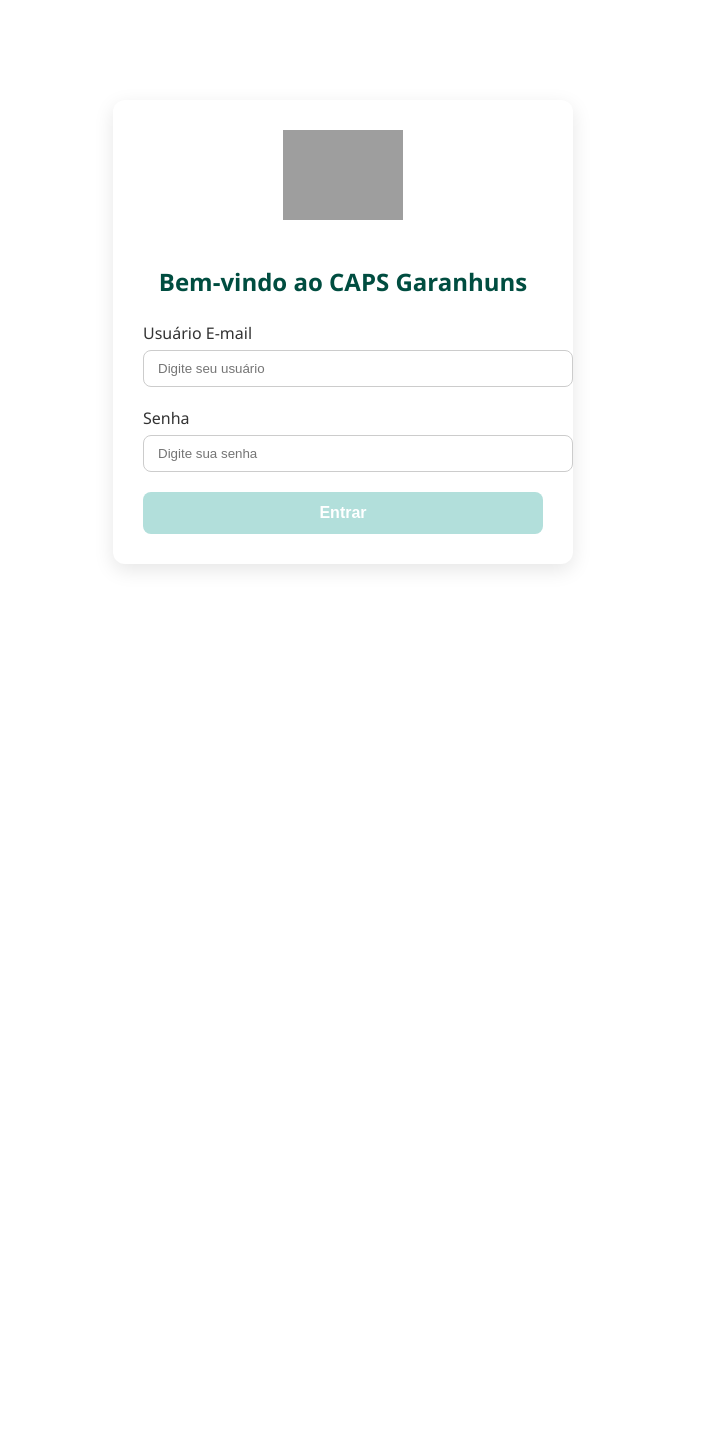
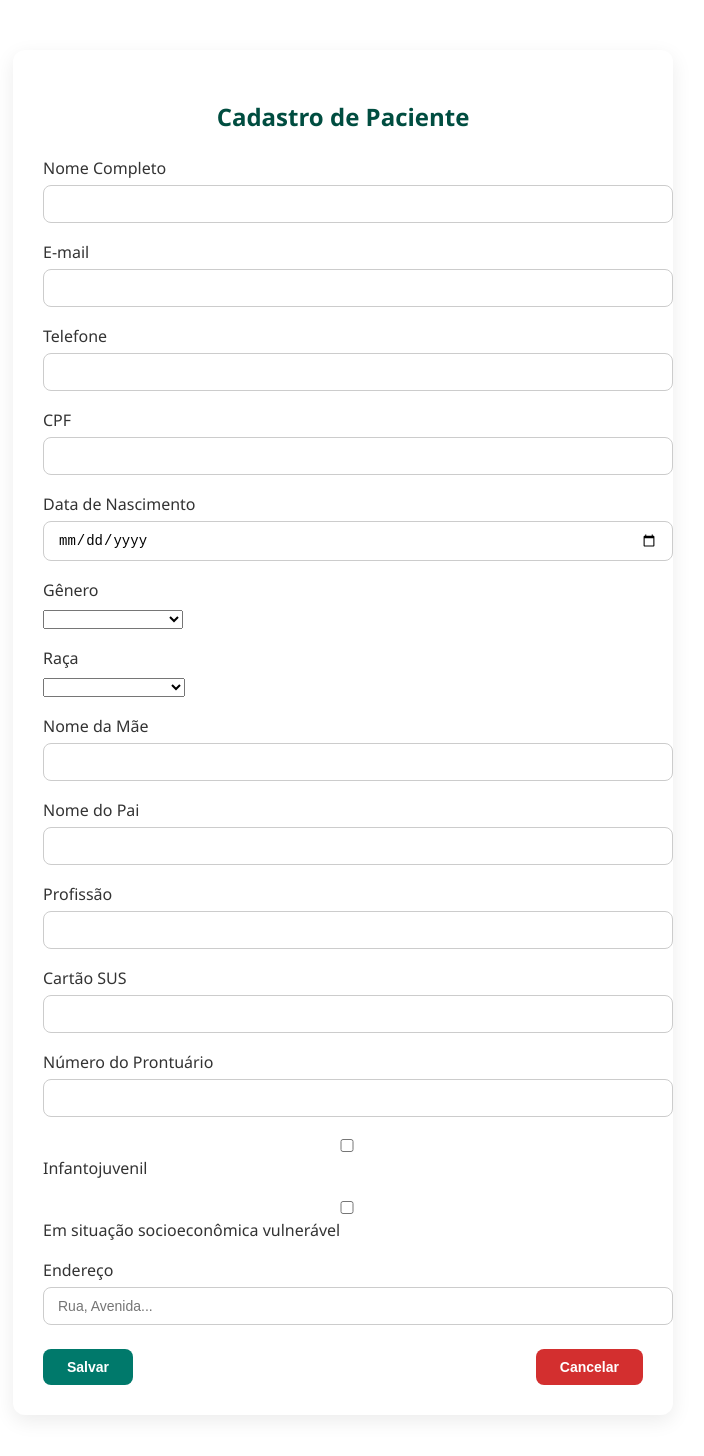
Before and after one commit to lyra-solfieri/caps-project-front, an Angular app: page /pacientes/cadastro in a window 1280 px wide. Before the commit this address led to /login. Shown: the top 1456 px of the page, without its empty margins (297-1001 px from the left). Before the commit the page ends 800 px from the top, so only its background shows below. Built offline with nearby package versions, Linux system fonts and the light colour scheme; grey boxes are pictures that could not be loaded.

Commit message:
Service Cadastro Paciente api

```diff
--- /dev/null
+++ b/src/app/enums/genero.enum.ts
@@ -0,0 +1,6 @@
+export enum Genero {
+  MASCULINO = 'MASCULINO',
+  FEMININO = 'FEMININO',
+  OUTRO = 'OUTRO',
+  NAO_INFORMADO = 'NAO_INFORMADO'
+}
--- /dev/null
+++ b/src/app/enums/raca.enum.ts
@@ -0,0 +1,8 @@
+export enum Raca {
+  BRANCA = 'BRANCA',
+  PRETA = 'PRETA',
+  PARDA = 'PARDA',
+  AMARELA = 'AMARELA',
+  INDIGENA = 'INDIGENA',
+  NAO_DECLARADO = 'NAO_DECLARADO'
+}
--- a/src/app/pacientes/cadastro-paciente/cadastro-paciente.component.html
+++ b/src/app/pacientes/cadastro-paciente/cadastro-paciente.component.html
@@ -2,62 +2,113 @@
   <h2>Cadastro de Paciente</h2>
 
   <form #pacienteForm="ngForm" (ngSubmit)="onSubmit()">
+
     <!-- Nome -->
     <div class="form-group">
       <label for="nome">Nome Completo</label>
-        <input
-          type="text"
-          id="nome"
-          name="nome"
-          required
-          [(ngModel)]="paciente.nome"
-          placeholder="Digite o nome completo"
-        />
+      <input type="text" id="nome" name="nome" required [(ngModel)]="paciente.nome" />
     </div>
 
-      <!-- Idade -->
+    <!-- Email -->
     <div class="form-group">
-        <label for="idade">Idade</label>
-        <input
-          type="number"
-          id="idade"
-          name="idade"
-          required
-          [(ngModel)]="paciente.idade"
-          placeholder="Digite a idade"
-        />
+      <label for="email">E-mail</label>
+      <input type="email" id="email" name="email" [(ngModel)]="paciente.email" />
     </div>
 
-      <!-- Responsável -->
+    <!-- Telefone -->
     <div class="form-group">
-        <label for="responsavel">Nome do Responsável</label>
-        <input
-          type="text"
-          id="responsavel"
-          name="responsavel"
-          required
-          [(ngModel)]="paciente.responsavel"
-          placeholder="Digite o nome do responsável"
-        />
+      <label for="telefone">Telefone</label>
+      <input type="text" id="telefone" name="telefone" [(ngModel)]="paciente.telefone" />
     </div>
 
-      <!-- Observações -->
+    <!-- CPF -->
     <div class="form-group">
-        <label for="observacoes">Observações</label>
-        <textarea
-          id="observacoes"
-          name="observacoes"
-          [(ngModel)]="paciente.observacoes"
-          placeholder="Digite alguma observação"
-        ></textarea>
+      <label for="cpf">CPF</label>
+      <input type="text" id="cpf" name="cpf" [(ngModel)]="paciente.cpf" />
+    </div>
+
+    <!-- Data de Nascimento -->
+    <div class="form-group">
+      <label for="dataNascimento">Data de Nascimento</label>
+      <input type="date" id="dataNascimento" name="dataNascimento" [(ngModel)]="paciente.dataNascimento" />
+    </div>
+
+    <!-- Gênero -->
+    <div class="form-group">
+      <label for="genero">Gênero</label>
+      <select id="genero" name="genero" [(ngModel)]="paciente.genero">
+        <option [ngValue]="null">Selecione</option>
+        <option *ngFor="let g of generos" [ngValue]="g">{{ g }}</option>
+      </select>
+    </div>
+
+    <!-- Raça -->
+    <div class="form-group">
+      <label for="raca">Raça</label>
+      <select id="raca" name="raca" [(ngModel)]="paciente.raca">
+        <option [ngValue]="null">Selecione</option>
+        <option *ngFor="let r of racas" [ngValue]="r">{{ r }}</option>
+      </select>
+    </div>
+
+    <!-- Nome da Mãe -->
+    <div class="form-group">
+      <label for="nomeMae">Nome da Mãe</label>
+      <input type="text" id="nomeMae" name="nomeMae" [(ngModel)]="paciente.nomeMae" />
+    </div>
+
+    <!-- Nome do Pai -->
+    <div class="form-group">
+      <label for="nomePai">Nome do Pai</label>
+      <input type="text" id="nomePai" name="nomePai" [(ngModel)]="paciente.nomePai" />
+    </div>
+
+    <!-- Profissão -->
+    <div class="form-group">
+      <label for="profissao">Profissão</label>
+      <input type="text" id="profissao" name="profissao" [(ngModel)]="paciente.profissao" />
+    </div>
+
+    <!-- Número do Cartão SUS -->
+    <div class="form-group">
+      <label for="numeroCartaoSUS">Cartão SUS</label>
+      <input type="text" id="numeroCartaoSUS" name="numeroCartaoSUS" [(ngModel)]="paciente.numeroCartaoSUS" />
+    </div>
+
+    <!-- Número do Prontuário -->
+    <div class="form-group">
+      <label for="numeroProntuario">Número do Prontuário</label>
+      <input type="number" id="numeroProntuario" name="numeroProntuario" [(ngModel)]="paciente.numeroProntuario" />
+    </div>
+
+    <!-- Infantojuvenil -->
+    <div class="form-group">
+      <label>
+        <input type="checkbox" name="infantojuvenil" [(ngModel)]="paciente.infantojuvenil" />
+        Infantojuvenil
+      </label>
+    </div>
+
+    <!-- Situação Socioeconômica -->
+    <div class="form-group">
+      <label>
+        <input type="checkbox" name="emSituacaoSocioeconomica" [(ngModel)]="paciente.emSituacaoSocioeconomica" />
+        Em situação socioeconômica vulnerável
+      </label>
+    </div>
+
+    <!-- Endereço (exemplo simples para mostrar estrutura) -->
+    <div class="form-group">
+      <label for="endereco">Endereço</label>
+      <input type="text" id="logradouro" name="endereco.logradouro" placeholder="Rua, Avenida..." [(ngModel)]="paciente.endereco.logradouro" />
+      <!-- Adicione mais campos como cidade, estado, CEP, etc., conforme sua entidade Endereco -->
     </div>
 
     <!-- Botões -->
     <div class="buttons">
-        <button type="submit" [disabled]="!pacienteForm.form.valid">
-          Salvar
-        </button>
+      <button type="submit" [disabled]="!pacienteForm.form.valid">Salvar</button>
       <button type="button" class="cancel" (click)="cancelar()">Cancelar</button>
     </div>
+
   </form>
 </div>
--- a/src/app/pacientes/cadastro-paciente/cadastro-paciente.component.ts
+++ b/src/app/pacientes/cadastro-paciente/cadastro-paciente.component.ts
@@ -1,32 +1,69 @@
 import { Component } from '@angular/core';
 import { CommonModule } from '@angular/common';
 import { FormsModule } from '@angular/forms';
-import { Router } from '@angular/router'; //RouterLink
+import { Router } from '@angular/router';
+import { HttpClientModule } from '@angular/common/http';
+
+import { Genero } from '../../enums/genero.enum';
+import { Raca } from '../../enums/raca.enum';
+import { PacienteDto, PacienteService } from '../../services/paciente.service';
 
 @Component({
   selector: 'app-cadastro-paciente',
   standalone: true,
-  imports: [CommonModule, FormsModule],
+  imports: [CommonModule, FormsModule, HttpClientModule],
   templateUrl: './cadastro-paciente.component.html',
   styleUrls: ['./cadastro-paciente.component.css']
 })
 export class CadastroPacienteComponent {
-  paciente = {
+  generos = Object.values(Genero);
+  racas = Object.values(Raca);
+
+  paciente: PacienteDto = {
     nome: '',
-    idade: null,
-    responsavel: '',
-    observacoes: ''
+    email: '',
+    telefone: '',
+    cpf: '',
+    dataNascimento: '',
+    genero: '',
+    nomeMae: '',
+    nomePai: '',
+    profissao: '',
+    numeroCartaoSUS: '',
+    raca: '',
+    numeroProntuario: undefined,
+    infantojuvenil: false,
+    emSituacaoSocioeconomica: false,
+    endereco: {
+      logradouro: '',
+      numero: '',
+      bairro: '',
+      cidade: '',
+      estado: '',
+      cep: ''
+    }
   };
 
-  constructor(private router: Router) {}
+  constructor(
+    private pacienteService: PacienteService,
+    private router: Router
+  ) {}
 
   onSubmit() {
-    console.log('Paciente cadastrado:', this.paciente);
-    alert('Paciente cadastrado com sucesso!');
-    this.router.navigate(['/pacientes']);
+    this.pacienteService.criarPaciente(this.paciente).subscribe({
+      next: (res) => {
+        console.log('Paciente cadastrado:', res);
+        alert('Paciente cadastrado com sucesso!');
+        this.router.navigate(['/pacientes']);
+      },
+      error: (err) => {
+        console.error('Erro ao cadastrar paciente:', err);
+        alert('Erro ao cadastrar paciente. Verifique os dados.');
+      }
+    });
   }
 
   cancelar() {
-    this.router.navigate(['/pacientes']);
+    this.router.navigate(['/dashboard']);
   }
 }
--- a/src/app/pacientes/listar/pacientes.component.ts
+++ b/src/app/pacientes/listar/pacientes.component.ts
@@ -19,7 +19,7 @@ export class PacientesComponent {
   constructor(private router: Router) {}
 
   addPaciente() {
-    this.router.navigate(['/pacientes/novo']);
+    this.router.navigate(['/pacientes/cadastro']);
   }
 
   editarPaciente(paciente: any) {
--- a/src/app/services/auth.service.ts
+++ b/src/app/services/auth.service.ts
@@ -11,7 +11,7 @@ interface LoginRequest {
   providedIn: 'root'
 })
 export class AuthService {
-  private apiUrl = 'http://localhost:4200/auth/login';  // Rota api login
+  private apiUrl = 'http://localhost:4200/auth/login';
 
   constructor(private http: HttpClient) { }
 
--- /dev/null
+++ b/src/app/services/paciente.service.ts
@@ -0,0 +1,40 @@
+import { Injectable } from '@angular/core';
+import { HttpClient, HttpHeaders } from '@angular/common/http';
+import { Observable } from 'rxjs';
+
+export interface PacienteDto {
+  nome: string;
+  email: string;
+  telefone: string;
+  cpf: string;
+  dataNascimento: string;
+  genero?: string;
+  nomeMae: string;
+  nomePai: string;
+  profissao: string;
+  numeroCartaoSUS: string;
+  raca?: string;
+  numeroProntuario?: number;
+  infantojuvenil?: boolean;
+  emSituacaoSocioeconomica?: boolean;
+  endereco?: any;
+}
+
+@Injectable({
+  providedIn: 'root'
+})
+export class PacienteService {
+  private readonly apiUrl = 'http://localhost:8080/api/pacientes';
+
+
+  constructor(private http: HttpClient) {}
+
+criarPaciente(paciente: PacienteDto): Observable<any> {
+  const token = localStorage.getItem('token');
+  const headers = new HttpHeaders({
+    Authorization: `Bearer ${token}`
+  });
+  return this.http.post(this.apiUrl, paciente, { headers });
+}
+
+}
```
Also changed, not shown: src/app/app.config.ts (+5 -5 lines). Lines whose indentation alone changed are shown as unchanged.
